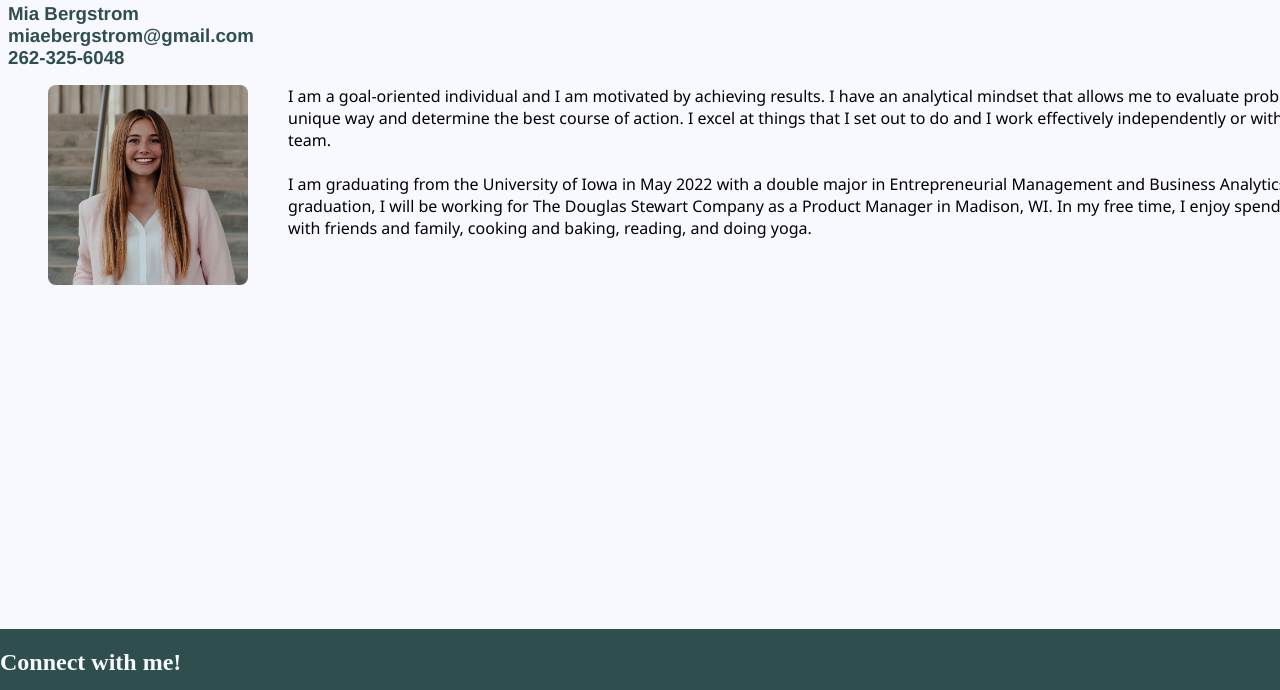
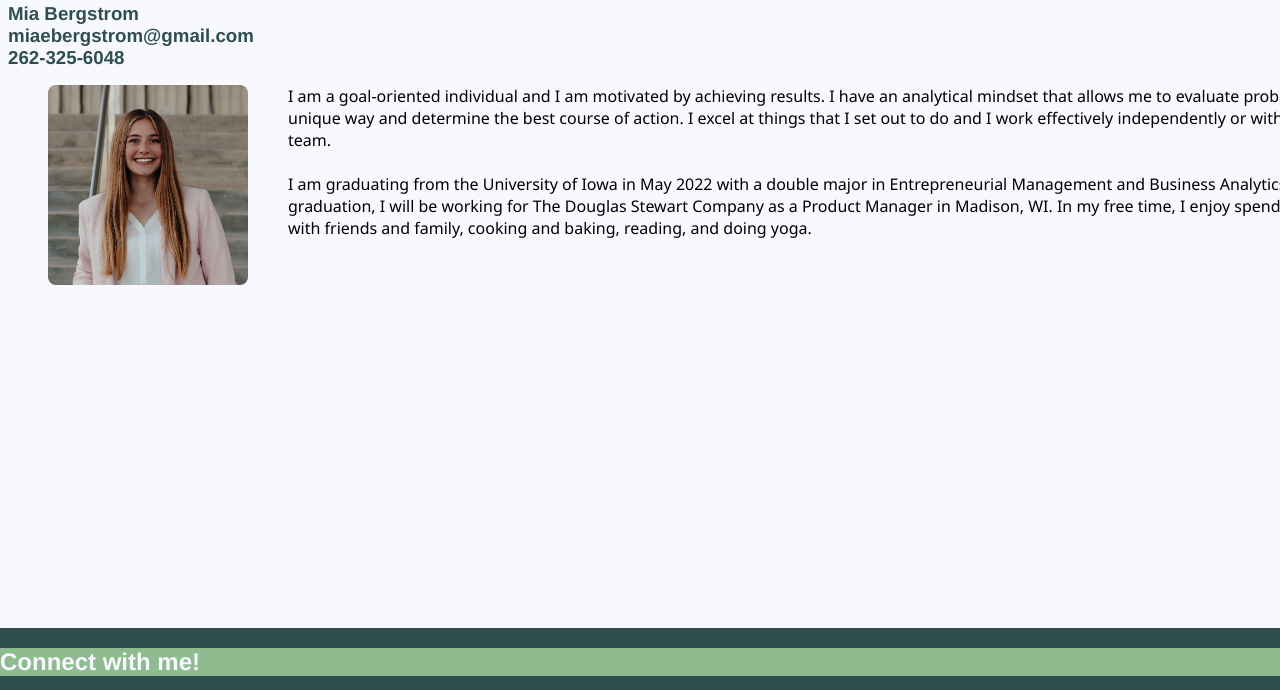
Before and after one commit to miabergstrom/portfoliosite, a plain HTML site: page index.html in a window 1280 px wide. Shown: the part 60-750 px from the top of the page. Drawn offline with Linux system fonts and the light colour scheme.

Commit message:
Final update

```diff
--- a/styles.css
+++ b/styles.css
@@ -8,6 +8,12 @@ h1{
     font-family: 'Franklin Gothic Medium', 'Arial Narrow', Arial, sans-serif;
     text-align: center;
     margin: 0;
+}
+
+h2{
+    color: ghostwhite;
+    background-color: darkseagreen;
+    font-family: 'Franklin Gothic Medium', 'Arial Narrow', Arial, sans-serif;
 }
 
 h3{
```
